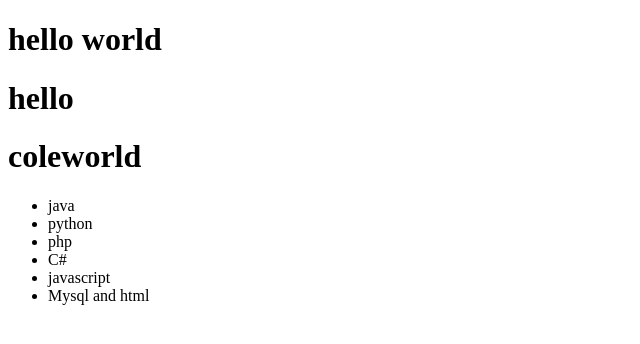
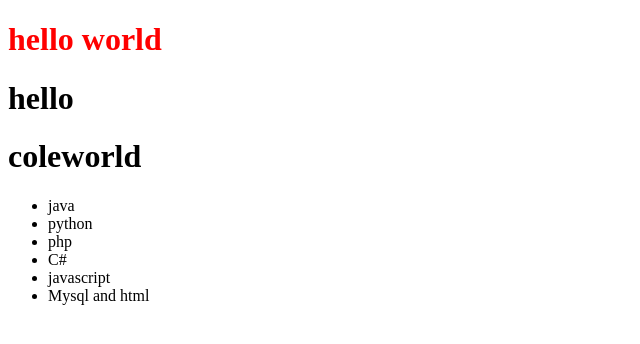
Before and after one commit to boluis/hello, a plain HTML site: page index.html in a window 1280 px wide. Shown: the whole page, without its empty margins (0-640 px from the left). Drawn offline with Linux system fonts and the light colour scheme.

Commit message:
change h1 color to red

```diff
--- a/index.html
+++ b/index.html
@@ -7,7 +7,7 @@
     <title>Document</title>
 </head>
 <body>
-    <h1>hello world</h1>
+    <h1 style="color:red">hello world</h1>
     <h1>hello</h1>
     <h1>coleworld</h1>
     <ul>
```
